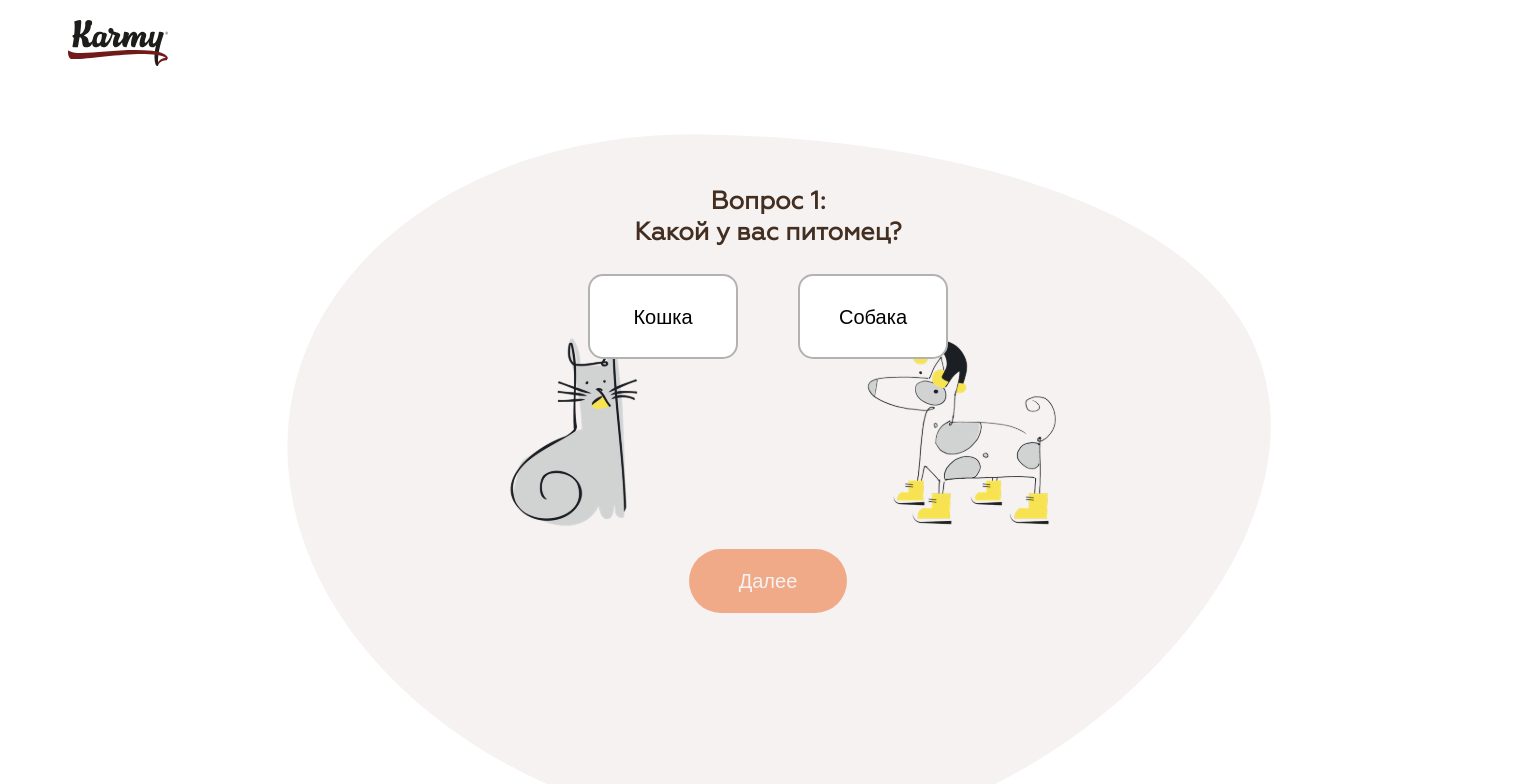
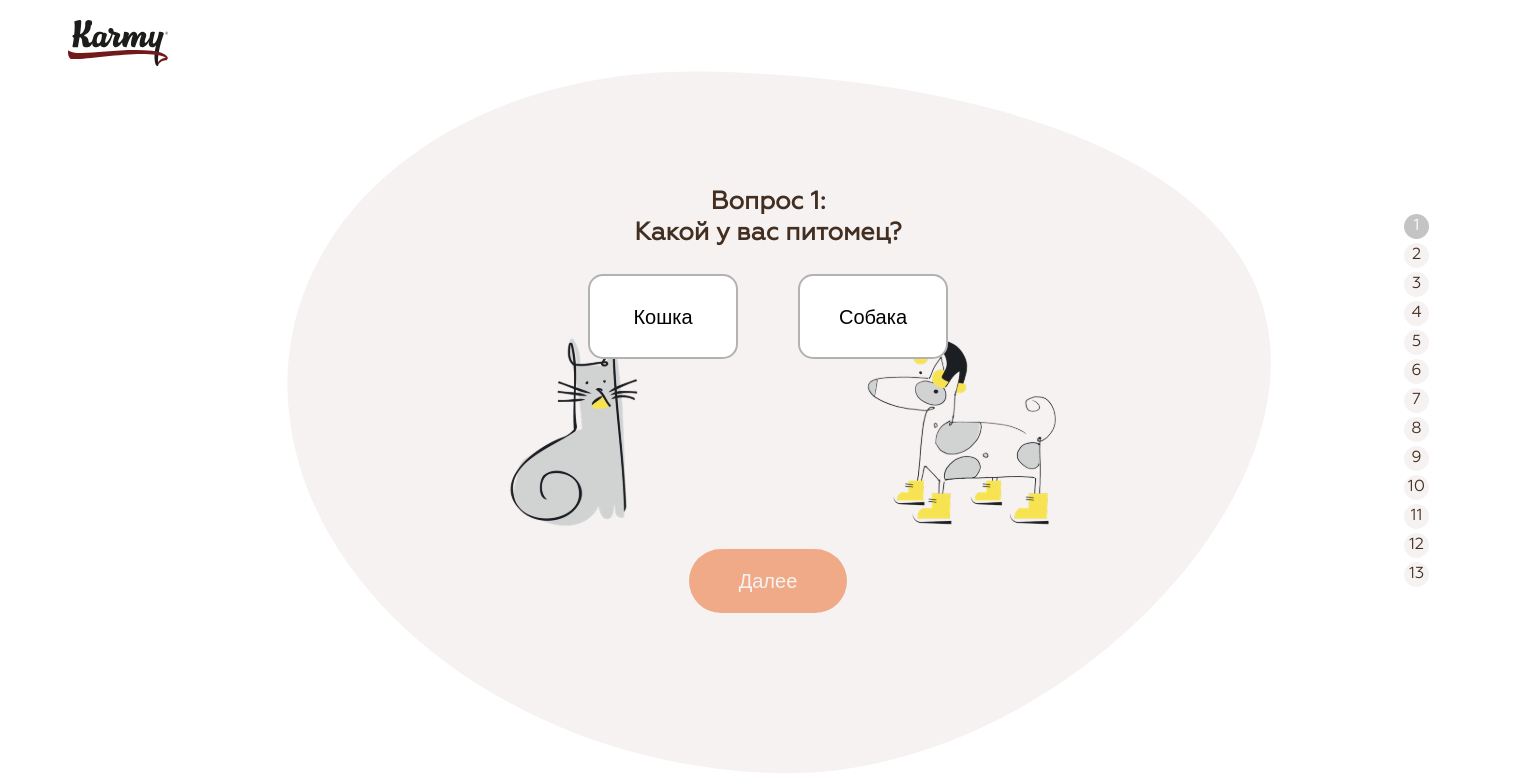
Before and after one commit to fruit765/kviz, a React (Create React App) app: page / in a window 1536 px wide. Both pictures are taken after a click on the button "Пройти тест". Shown: the top 784 px of the page. Built offline with nearby package versions, Linux system fonts and the light colour scheme.

Commit message:
Сделал навигацию по слайдам для десктопа.

```diff
--- a/src/components/Slide2/Slide2.jsx
+++ b/src/components/Slide2/Slide2.jsx
@@ -5,6 +5,7 @@ import NextSlideBtn from '../NextSlideBtn/NextSlideBtn';
 import { useContext, useState } from 'react';
 import cl from 'classnames';
 import { SlidesContext } from '../Slides/Slides';
+import SlideNumeration from '../SlideNumeration/SlideNumeration';
 
 export default function Slide2(props) {
     const question = props.questions[props.qIndex];
@@ -77,6 +78,7 @@ export default function Slide2(props) {
                             }}
                         />
                     </div>
+                    <SlideNumeration count="13" num={props.qIndex + 1}/>
                 </div>
             </div>
         </div>
--- a/src/components/Slide2/Slide2.scss
+++ b/src/components/Slide2/Slide2.scss
@@ -1,3 +1,5 @@
+@import '../../vars.scss';
+
 .slide2 {
 
     height: 100%;
@@ -19,7 +21,7 @@
             align-items: center;
             background-image: url('../../imgs/front-background.svg');
             background-repeat: no-repeat;
-            background-position: 50% 30px;
+            background-position: 50% calc(50% + 20px);
             background-size: 1100px auto;
         }
 
@@ -27,6 +29,12 @@
 
             width: 622px;
             height: 537px;
+            position: relative;
+
+            .slide-numeration {
+
+                right: -$slideNumerationRight1;
+            }
         }
 
         &__wrapper-title {
--- a/src/components/Slide3/Slide3.jsx
+++ b/src/components/Slide3/Slide3.jsx
@@ -4,6 +4,7 @@ import { useContext } from "react";
 import NextSlideBtn from '../NextSlideBtn/NextSlideBtn';
 import { SlidesContext } from '../Slides/Slides';
 import c from 'classnames';
+import SlideNumeration from '../SlideNumeration/SlideNumeration';
 
 function changeQuestion(q, ai, qi, d) {
     q = {...q};
@@ -88,6 +89,7 @@ export default function SlideCat3(props) {
                             />
                         </div>
                     }
+                    <SlideNumeration count="13" num={props.qIndex + 1}/>
                 </div>
             </div>
         </div>
--- a/src/components/Slide3/Slide3.scss
+++ b/src/components/Slide3/Slide3.scss
@@ -1,3 +1,5 @@
+@import '../../vars.scss';
+
 .slide3 {
 
     height: 100%;
@@ -19,7 +21,7 @@
             align-items: center;
             background-image: url('../../imgs/front-background.svg');
             background-repeat: no-repeat;
-            background-position: 50% 30px;
+            background-position: 50% calc(50% + 20px);
             background-size: 1100px auto;
         }
 
@@ -31,6 +33,12 @@
             display: flex;
             flex-direction: column;
             justify-content: center;
+            position: relative;
+
+            .slide-numeration {
+
+                right: -$slideNumerationRight1;
+            }
         }
 
         &__wrapper-title {
--- /dev/null
+++ b/src/components/SlideNumeration/SlideNumeration.jsx
@@ -0,0 +1,17 @@
+import './SlideNumeration.scss';
+import c from 'classnames';
+
+export default function SlideNumeration(props) {
+    let items = [];
+    for (let i = 1; i <= props.count; i++) {
+        items.push(
+            <div className={c('slide-numeration__item', props.num === i && 'slide-numeration__item_active')} key={i}>{i}</div>
+        );
+    }
+
+    return (
+        <div className="slide-numeration">
+            {items}
+        </div>
+    );
+}
--- /dev/null
+++ b/src/components/SlideNumeration/SlideNumeration.scss
@@ -0,0 +1,35 @@
+.slide-numeration {
+
+	position: absolute;
+	width: 25px;
+	height: 100%;
+	top: 0;
+	right: 0;
+	display: flex;
+	flex-direction: column;
+	justify-content: center;
+
+	&__item {
+
+		width: 25px;
+		height: 25px;
+		line-height: 25px;
+		background-color: #F6F2F1;
+		color: #432F21;
+		font-size: 16px;
+		text-align: center;
+		margin-bottom: 4px;
+		border-radius: 50%;
+
+		&:last-child {
+
+			margin-bottom: 0;
+		}
+
+		&_active {
+
+			background-color: #C4C4C4;
+			color: #fff;
+		}
+	}
+}
--- a/src/components/SlideQuick/SlideQuick.jsx
+++ b/src/components/SlideQuick/SlideQuick.jsx
@@ -8,6 +8,7 @@ import catGood from '../../imgs/slide-quick__inform-img-cat-good.svg';
 import catBad from '../../imgs/slide-quick__inform-img-cat-bad.svg';
 import dogGood from '../../imgs/slide-quick__inform-img-dog-good.svg';
 import dogBad from '../../imgs/slide-quick__inform-img-dog-bad.svg';
+import SlideNumeration from '../SlideNumeration/SlideNumeration';
 
 export default function SlideQuick(props) {
     const question = props.questions[props.qIndex][props.animal];
@@ -75,6 +76,7 @@ export default function SlideQuick(props) {
                         <div className="slide-quick__answers">
                             {answers}
                         </div>
+                        <SlideNumeration count="13" num={props.qIndex + 1}/>
                     </div>
                 }
                 {
@@ -93,6 +95,7 @@ export default function SlideQuick(props) {
                                 }}
                             />
                         </div>
+                        <SlideNumeration count="13" num={props.qIndex + 1}/>
                     </div>
                 }
             </div>
--- a/src/components/SlideQuick/SlideQuick.scss
+++ b/src/components/SlideQuick/SlideQuick.scss
@@ -1,3 +1,5 @@
+@import '../../vars.scss';
+
 .slide-quick {
 
     height: 100%;
@@ -19,7 +21,7 @@
             align-items: center;
             background-image: url('../../imgs/front-background.svg');
             background-repeat: no-repeat;
-            background-position: 50% 25px;
+            background-position: 50% calc(50% + 20px);
             background-size: 1100px auto;
         }
 
@@ -30,6 +32,12 @@
             display: flex;
             flex-direction: column;
             justify-content: center;
+            position: relative;
+
+            .slide-numeration {
+
+                right: -$slideNumerationRight1;
+            }
         }
 
         &__title {
@@ -116,6 +124,12 @@
             display: flex;
             flex-direction: column;
             justify-content: center;
+            position: relative;
+
+            .slide-numeration {
+
+                right: -$slideNumerationRight2;
+            }
         }
 
         &__inform-img {
@@ -150,7 +164,7 @@
 
             .slide-quick__front-background {
 
-                background-position: 50% -50px;
+                background-position: 50% calc(50% + 20px);
                 background-size: 1300px auto;
             }
         }
--- /dev/null
+++ b/src/vars.scss
@@ -0,0 +1,2 @@
+$slideNumerationRight1: 350px;
+$slideNumerationRight2: 288px;
```
